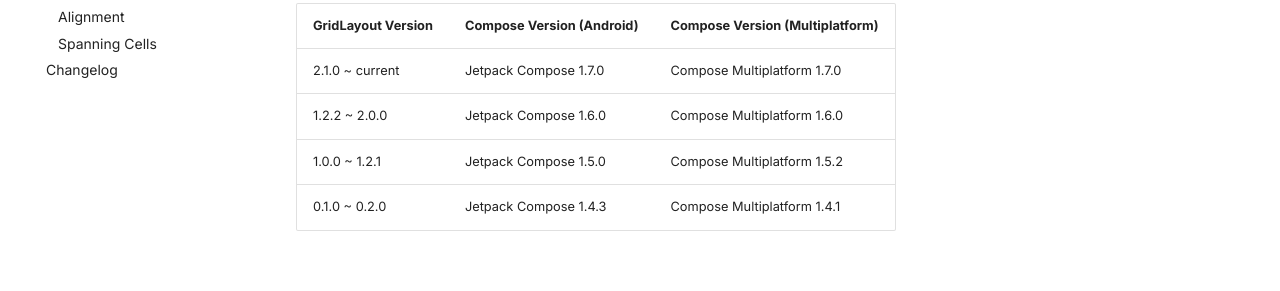
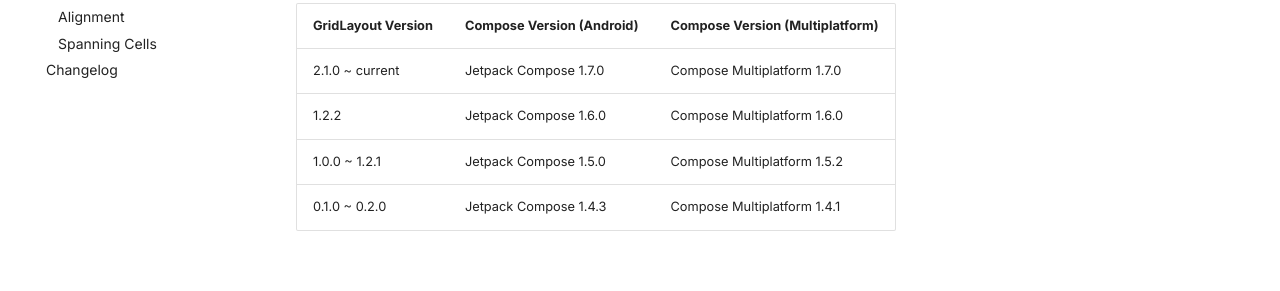
Before and after one commit to cheonjaeung/gridlayout-compose, an MkDocs documentation site: the page built from docs/installation.md, in a window 1280 px wide and 900 px high, scrolled down 693 px. Shown: the part 253-544 px from the top of the window. Built offline with MkDocs 1.6.1 and Material for MkDocs 9.7.7, drawn with Linux system fonts in a browser that asks for light colours; comment, search, counter and statistics services are not loaded.

Commit message:
Fix incorrect version table

```diff
--- a/docs/installation.md
+++ b/docs/installation.md
@@ -33,7 +33,7 @@ The following table shows Compose versions which each library version depends on
 | GridLayout Version | Compose Version (Android) | Compose Version (Multiplatform) |
 |--------------------|---------------------------|---------------------------------|
 | 2.1.0 ~ current    | Jetpack Compose 1.7.0     | Compose Multiplatform 1.7.0     |
-| 1.2.2 ~ 2.0.0      | Jetpack Compose 1.6.0     | Compose Multiplatform 1.6.0     |
+| 1.2.2              | Jetpack Compose 1.6.0     | Compose Multiplatform 1.6.0     |
 | 1.0.0 ~ 1.2.1      | Jetpack Compose 1.5.0     | Compose Multiplatform 1.5.2     |
 | 0.1.0 ~ 0.2.0      | Jetpack Compose 1.4.3     | Compose Multiplatform 1.4.1     |
 
```
